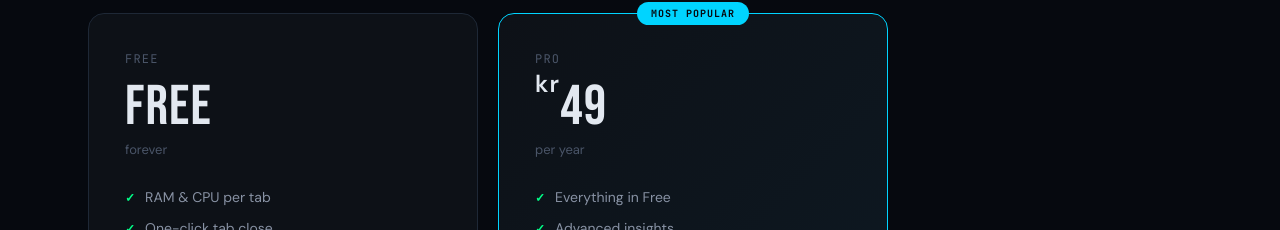
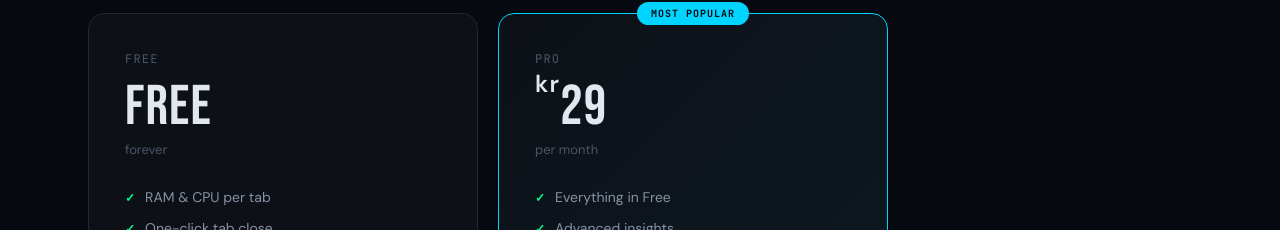
Before and after one commit to Fiskerik/Tabmonitor-web, a Next.js app: page / in a window 1280 px wide. Shown: the part 1956-2186 px from the top of the page. Built offline with nearby package versions, Linux system fonts and the light colour scheme.

Commit message:
Update page.tsx

```diff
--- a/app/page.tsx
+++ b/app/page.tsx
@@ -63,8 +63,8 @@ const PRICING = [
   },
   {
     name: 'Pro',
-    price: '49',
-    period: 'per year',
+    price: '29',
+    period: 'per month',
     features: [
       'Everything in Free',
       'Advanced insights',
```
